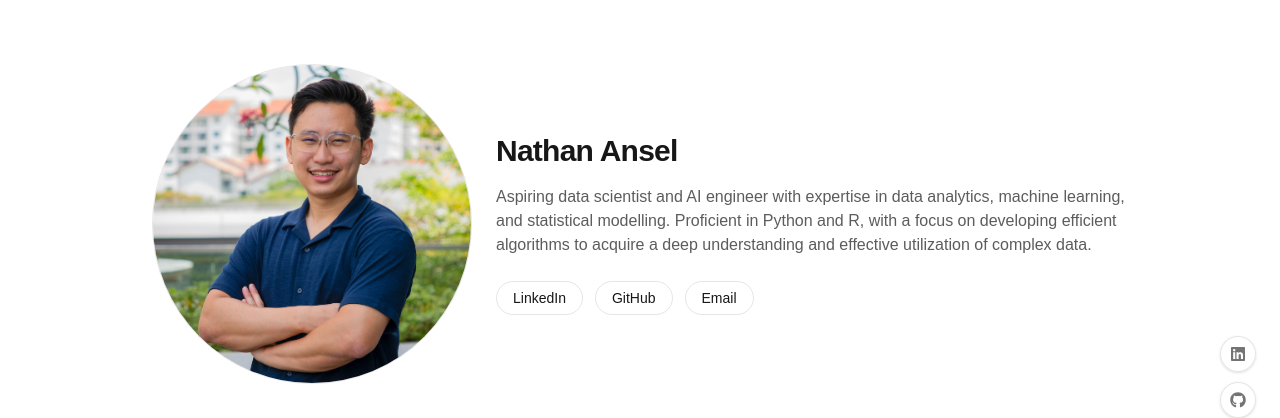
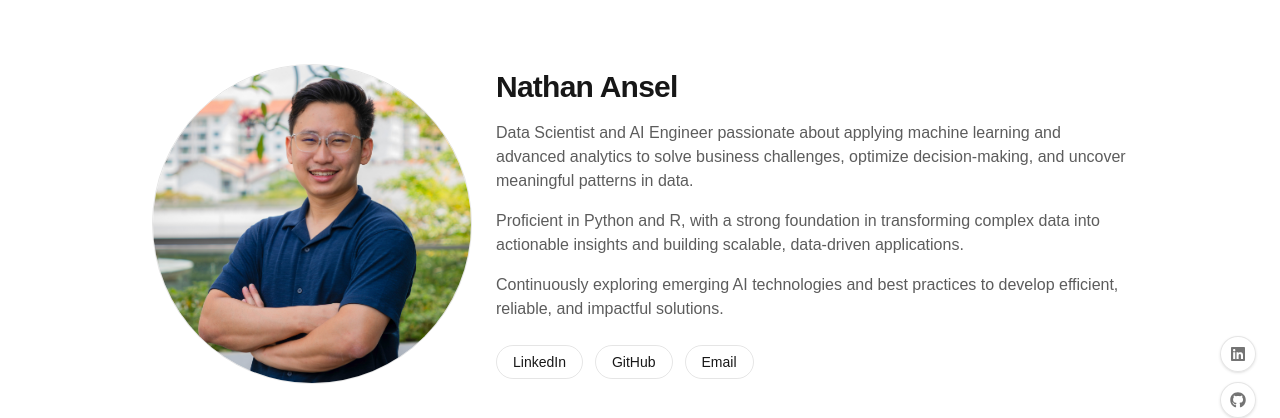
Before and after one commit to nathanansel28/technical_portfolio_v2, a Next.js app: page / in a window 1280 px wide. Shown: the top 418 px of the page. Built offline with nearby package versions, Linux system fonts and the light colour scheme.

Commit message:
feat: new profile description

```diff
--- a/app/page.tsx
+++ b/app/page.tsx
@@ -13,8 +13,13 @@ export default function Home() {
         <div className="flex flex-col gap-4">
           <h1 className="text-3xl font-bold tracking-tight">Nathan Ansel</h1>
           <p className="max-w-2xl text-foreground/70">
-            Aspiring data scientist and AI engineer with expertise in data analytics, machine learning, and statistical modelling.
-            Proficient in Python and R, with a focus on developing efficient algorithms to acquire a deep understanding and effective utilization of complex data.
+            Data Scientist and AI Engineer passionate about applying machine learning and advanced analytics to solve business challenges, optimize decision-making, and uncover meaningful patterns in data.
+          </p>
+          <p className="max-w-2xl text-foreground/70">
+            Proficient in Python and R, with a strong foundation in transforming complex data into actionable insights and building scalable, data-driven applications.
+          </p>
+          <p className="max-w-2xl text-foreground/70">
+            Continuously exploring emerging AI technologies and best practices to develop efficient, reliable, and impactful solutions.
           </p>
           <div className="flex flex-wrap gap-3 pt-2">
             {SOCIAL_LINKS.map((link) => (
```
